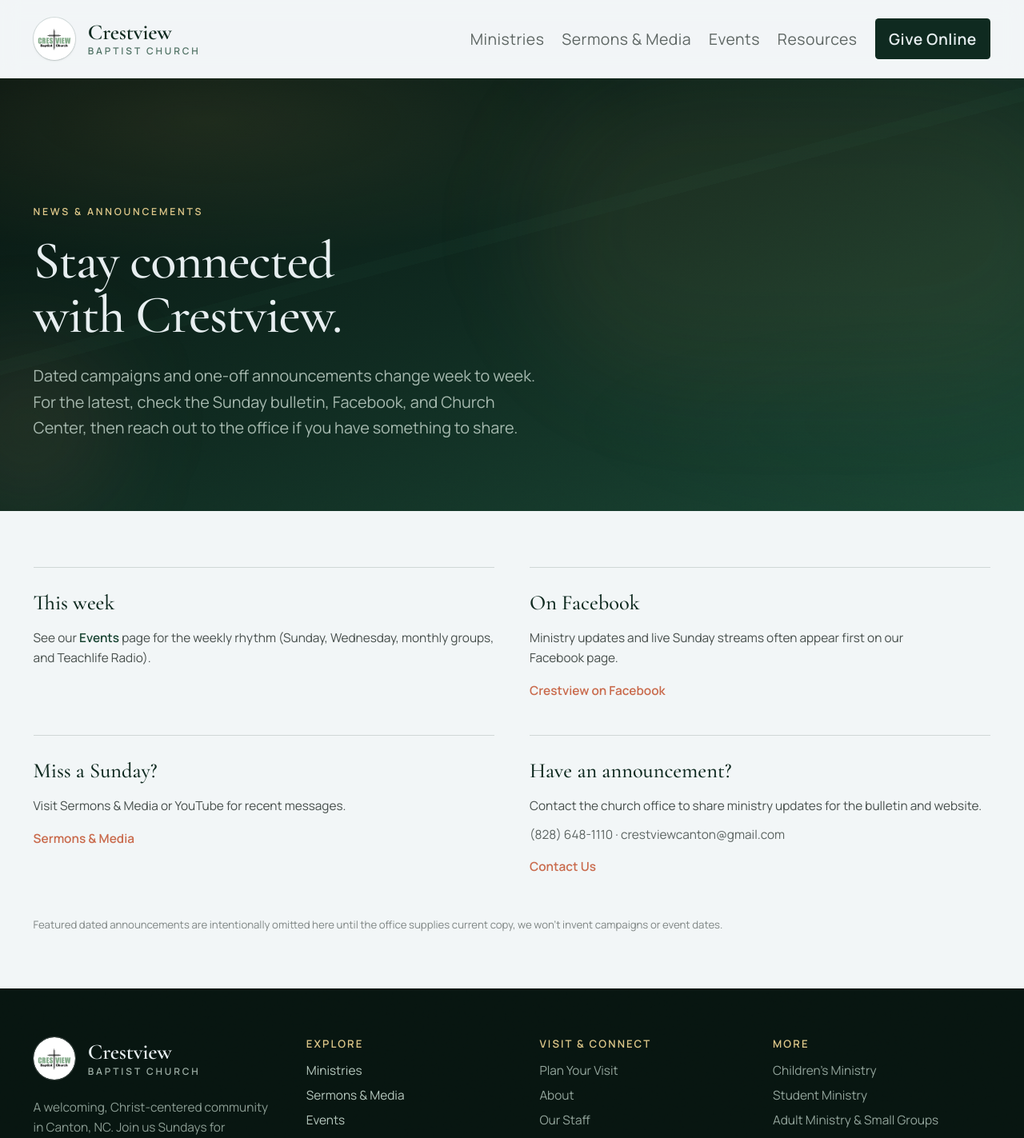
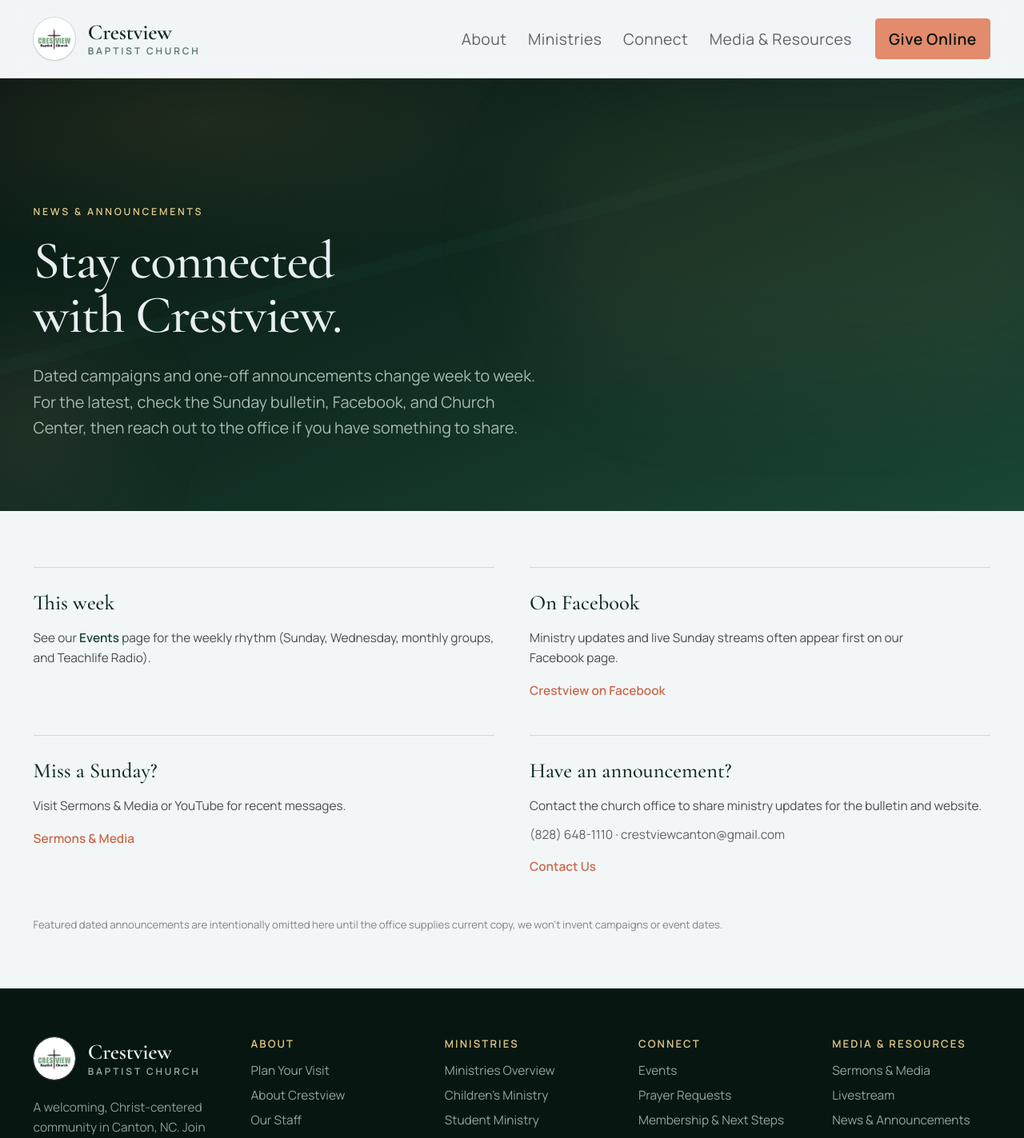
Before and after one commit to bearpixelmedia/crestviewcanton.com, a Next.js app: page /news in a window 1280 px wide. Shown: the top 1423 px of the page at 80% size. Built offline with nearby package versions, Linux system fonts and the light colour scheme.

Commit message:
Add desktop mega menu and fix pathway photo types
Unify nav into grouped sitemap for a desktop mega menu and mobile
drawer, keep dawn Give Online CTA, and give every pathway photo an
objectClass so the home page type-checks under npm run build.

```diff
--- a/src/app/page.tsx
+++ b/src/app/page.tsx
@@ -135,11 +135,7 @@ export default function HomePage() {
                     alt={item.photo.alt}
                     fill
                     sizes="(max-width: 640px) 100vw, (max-width: 1024px) 50vw, 33vw"
-                    className={`object-cover transition-transform duration-700 group-hover:scale-[1.03] ${
-                      "objectClass" in item.photo
-                        ? item.photo.objectClass
-                        : ""
-                    }`}
+                    className={`object-cover transition-transform duration-700 group-hover:scale-[1.03] ${item.photo.objectClass}`}
                   />
                 </div>
                 <h3 className="font-display text-[1.65rem] leading-snug text-pine">
--- a/src/components/SiteFooter.tsx
+++ b/src/components/SiteFooter.tsx
@@ -1,6 +1,6 @@
 import Link from "next/link";
 import { BrandLogo } from "@/components/BrandLogo";
-import { moreNav, primaryNav, secondaryNav, site } from "@/lib/site";
+import { navGroups, site } from "@/lib/site";
 
 export function SiteFooter() {
   return (
@@ -9,43 +9,15 @@ export function SiteFooter() {
         aria-hidden
         className="pointer-events-none absolute inset-0 grain opacity-[0.12] mix-blend-overlay"
       />
-      <div className="relative mx-auto grid max-w-6xl gap-10 px-5 py-14 sm:grid-cols-2 lg:grid-cols-[1.2fr_1fr_1fr_1.1fr] sm:px-8">
+      <div className="relative mx-auto grid max-w-6xl gap-10 px-5 py-14 sm:grid-cols-2 lg:grid-cols-[1.15fr_repeat(4,1fr)] sm:px-8">
         <div>
           <BrandLogo tone="hero" />
           <p className="mt-5 max-w-sm text-sm leading-relaxed text-mist/75">
             {site.tagline}. Join us Sundays for worship, Life Groups, and
             fellowship.
           </p>
-        </div>
-
-        <div>
-          <p className="text-xs font-semibold uppercase tracking-[0.16em] text-gold-soft">
-            Explore
-          </p>
-          <ul className="mt-3 space-y-2 text-sm">
-            {primaryNav.map((item) => (
-              <li key={item.href}>
-                <Link href={item.href} className="hover:text-fog">
-                  {item.label}
-                </Link>
-              </li>
-            ))}
-          </ul>
-        </div>
-
-        <div>
-          <p className="text-xs font-semibold uppercase tracking-[0.16em] text-gold-soft">
-            Visit &amp; connect
-          </p>
-          <ul className="mt-3 space-y-2 text-sm text-mist/80">
-            {secondaryNav.map((item) => (
-              <li key={item.href}>
-                <Link href={item.href} className="hover:text-fog">
-                  {item.label}
-                </Link>
-              </li>
-            ))}
-            <li className="pt-2">
+          <ul className="mt-5 space-y-1.5 text-sm text-mist/80">
+            <li>
               <a href={`tel:${site.phoneTel}`} className="hover:text-fog">
                 {site.phone}
               </a>
@@ -93,13 +65,14 @@ export function SiteFooter() {
           </ul>
         </div>
 
-        <div>
+        {navGroups.map((group) => (
+          <div key={group.id}>
             <p className="text-xs font-semibold uppercase tracking-[0.16em] text-gold-soft">
-            More
+              {group.label}
             </p>
-          <ul className="mt-3 columns-1 gap-x-6 space-y-2 text-sm text-mist/80 sm:columns-2 lg:columns-1">
-            {moreNav.map((item) => (
-              <li key={item.href} className="break-inside-avoid">
+            <ul className="mt-3 space-y-2 text-sm text-mist/80">
+              {group.links.map((item) => (
+                <li key={item.href}>
                   <Link href={item.href} className="hover:text-fog">
                     {item.label}
                   </Link>
@@ -107,6 +80,7 @@ export function SiteFooter() {
               ))}
             </ul>
           </div>
+        ))}
       </div>
       <div className="relative border-t border-white/10">
         <div className="mx-auto flex max-w-6xl flex-col gap-2 px-5 py-5 text-xs text-mist/50 sm:flex-row sm:items-center sm:justify-between sm:px-8">
--- a/src/components/SiteHeader.tsx
+++ b/src/components/SiteHeader.tsx
@@ -2,9 +2,9 @@
 
 import Link from "next/link";
 import { usePathname } from "next/navigation";
-import { useState } from "react";
+import { useEffect, useId, useRef, useState } from "react";
 import { BrandLogo } from "@/components/BrandLogo";
-import { moreNav, primaryNav, secondaryNav } from "@/lib/site";
+import { navGroups } from "@/lib/site";
 
 type Props = {
   variant?: "hero" | "solid";
@@ -15,16 +15,58 @@ export function SiteHeader({ variant }: Props) {
   const onHome = pathname === "/";
   const tone = variant ?? (onHome ? "hero" : "solid");
   const isHero = tone === "hero";
-  const [open, setOpen] = useState(false);
+  const [mobileOpen, setMobileOpen] = useState(false);
+  const [megaOpen, setMegaOpen] = useState(false);
+  const megaPanelId = useId();
+  const desktopNavRef = useRef<HTMLDivElement>(null);
+  const closeTimer = useRef<ReturnType<typeof setTimeout> | null>(null);
 
-  // Desktop primary nav + CTA sized for older readers (~1.1rem)
-  const linkClass = isHero
+  const triggerClass = isHero
     ? "text-[1.1rem] tracking-wide transition-colors hover:text-fog"
     : "text-[1.1rem] tracking-wide text-ink/65 transition-colors hover:text-pine";
 
-  const ctaClass = isHero
-    ? "rounded-sm bg-dawn px-4 py-2.5 text-[1.1rem] font-semibold tracking-wide text-forest transition-colors hover:bg-dawn-deep hover:text-fog"
-    : "rounded-sm bg-pine px-4 py-2.5 text-[1.1rem] font-semibold tracking-wide text-fog transition-colors hover:bg-canopy";
+  // Dawn CTA on every header variant for a consistent Give Online signal
+  const ctaClass =
+    "rounded-sm bg-dawn px-4 py-2.5 text-[1.1rem] font-semibold tracking-wide text-forest transition-colors hover:bg-dawn-deep hover:text-fog";
+
+  function openMega() {
+    if (closeTimer.current) {
+      clearTimeout(closeTimer.current);
+      closeTimer.current = null;
+    }
+    setMegaOpen(true);
+  }
+
+  function scheduleCloseMega() {
+    if (closeTimer.current) clearTimeout(closeTimer.current);
+    closeTimer.current = setTimeout(() => setMegaOpen(false), 140);
+  }
+
+  useEffect(() => {
+    function onKey(e: KeyboardEvent) {
+      if (e.key === "Escape") {
+        setMegaOpen(false);
+        setMobileOpen(false);
+      }
+    }
+    function onPointer(e: MouseEvent) {
+      if (!desktopNavRef.current?.contains(e.target as Node)) {
+        setMegaOpen(false);
+      }
+    }
+    document.addEventListener("keydown", onKey);
+    document.addEventListener("mousedown", onPointer);
+    return () => {
+      document.removeEventListener("keydown", onKey);
+      document.removeEventListener("mousedown", onPointer);
+      if (closeTimer.current) clearTimeout(closeTimer.current);
+    };
+  }, []);
+
+  useEffect(() => {
+    setMegaOpen(false);
+    setMobileOpen(false);
+  }, [pathname]);
 
   return (
     <header
@@ -37,33 +79,81 @@ export function SiteHeader({ variant }: Props) {
       <div className="mx-auto flex max-w-6xl items-center justify-between gap-4 px-5 py-5 sm:px-8">
         <BrandLogo tone={isHero ? "hero" : "solid"} />
 
-        <nav
-          className={`hidden items-center gap-5 lg:flex ${
-            isHero ? "text-mist/90" : ""
-          }`}
+        <div
+          ref={desktopNavRef}
+          className="relative hidden items-center gap-1 lg:flex"
+          onMouseEnter={openMega}
+          onMouseLeave={scheduleCloseMega}
         >
-          {primaryNav.map((item) => (
-            <Link key={item.href} href={item.href} className={linkClass}>
-              {item.label}
-            </Link>
-          ))}
-          <Link href="/give-online" className={ctaClass}>
+          <nav
+            className={`flex items-center gap-1 ${isHero ? "text-mist/90" : ""}`}
+            aria-label="Primary"
+          >
+            {navGroups.map((group) => (
+              <button
+                key={group.id}
+                type="button"
+                className={`${triggerClass} rounded-sm px-2.5 py-2`}
+                aria-expanded={megaOpen}
+                aria-controls={megaPanelId}
+                onFocus={openMega}
+                onClick={() => setMegaOpen((v) => !v)}
+              >
+                {group.label}
+              </button>
+            ))}
+          </nav>
+          <Link href="/give-online" className={`${ctaClass} ml-3`}>
             Give Online
           </Link>
-        </nav>
+
+          {megaOpen ? (
+            <div
+              id={megaPanelId}
+              role="region"
+              aria-label="Site menu"
+              className="absolute right-0 top-full z-40 mt-2 w-[min(56rem,calc(100vw-2.5rem))] rounded-sm border border-pine/10 bg-paper p-6 shadow-[0_18px_50px_-20px_rgba(7,21,16,0.45)]"
+              onMouseEnter={openMega}
+              onMouseLeave={scheduleCloseMega}
+            >
+              <div className="grid gap-8 sm:grid-cols-2 lg:grid-cols-4">
+                {navGroups.map((group) => (
+                  <div key={group.id}>
+                    <p className="text-[0.7rem] font-semibold uppercase tracking-[0.16em] text-dawn-deep">
+                      {group.label}
+                    </p>
+                    <ul className="mt-3 space-y-2">
+                      {group.links.map((item) => (
+                        <li key={item.href}>
+                          <Link
+                            href={item.href}
+                            className="block text-[1.05rem] leading-snug text-pine/85 transition-colors hover:text-pine"
+                            onClick={() => setMegaOpen(false)}
+                          >
+                            {item.label}
+                          </Link>
+                        </li>
+                      ))}
+                    </ul>
+                  </div>
+                ))}
+              </div>
+            </div>
+          ) : null}
+        </div>
 
         <button
           type="button"
-          aria-expanded={open}
+          aria-expanded={mobileOpen}
           aria-controls="mobile-nav"
-          onClick={() => setOpen((v) => !v)}
+          onClick={() => setMobileOpen((v) => !v)}
           className={`inline-flex items-center gap-2 rounded-sm border px-3 py-2 text-sm lg:hidden ${
             isHero
               ? "border-mist/30 text-fog"
               : "border-pine/20 text-pine"
           }`}
         >
-          {open ? (
+          {mobileOpen ? (
             <svg
               aria-hidden
               viewBox="0 0 24 24"
@@ -88,55 +178,42 @@ export function SiteHeader({ variant }: Props) {
               <path d="M4 7h16M4 12h16M4 17h16" />
             </svg>
           )}
-          {open ? "Close" : "Menu"}
+          {mobileOpen ? "Close" : "Menu"}
         </button>
       </div>
 
-      {open ? (
+      {mobileOpen ? (
         <div
           id="mobile-nav"
-          className="border-t border-white/10 bg-pine px-5 py-5 lg:hidden"
+          className="max-h-[min(78vh,40rem)] overflow-y-auto border-t border-white/10 bg-pine px-5 py-5 lg:hidden"
         >
-          <nav className="flex flex-col gap-3.5 text-fog">
-            {primaryNav.map((item) => (
-              <Link
-                key={item.href}
-                href={item.href}
-                onClick={() => setOpen(false)}
-                className="py-1 text-base tracking-wide"
-              >
-                {item.label}
-              </Link>
-            ))}
+          <nav className="flex flex-col text-fog" aria-label="Mobile">
             <Link
               href="/give-online"
-              onClick={() => setOpen(false)}
-              className="mt-1 inline-flex w-fit rounded-sm bg-dawn px-4 py-2.5 text-sm font-semibold text-forest"
+              onClick={() => setMobileOpen(false)}
+              className="mb-5 inline-flex w-fit rounded-sm bg-dawn px-4 py-2.5 text-base font-semibold text-forest"
             >
               Give Online
             </Link>
-            {secondaryNav.map((item) => (
-              <Link
-                key={item.href}
-                href={item.href}
-                onClick={() => setOpen(false)}
-                className="py-1 text-sm text-mist"
-              >
-                {item.label}
-              </Link>
-            ))}
-            <p className="mt-4 text-[0.7rem] font-semibold uppercase tracking-[0.18em] text-gold-soft">
-              More
-            </p>
-            {moreNav.map((item) => (
-              <Link
-                key={item.href}
-                href={item.href}
-                onClick={() => setOpen(false)}
-                className="py-1 text-sm text-mist/90"
-              >
-                {item.label}
-              </Link>
+            {navGroups.map((group) => (
+              <div key={group.id} className="mb-5 last:mb-0">
+                <p className="text-[0.7rem] font-semibold uppercase tracking-[0.18em] text-gold-soft">
+                  {group.label}
+                </p>
+                <ul className="mt-2.5 flex flex-col gap-2">
+                  {group.links.map((item) => (
+                    <li key={item.href}>
+                      <Link
+                        href={item.href}
+                        onClick={() => setMobileOpen(false)}
+                        className="block py-0.5 text-base tracking-wide text-fog"
+                      >
+                        {item.label}
+                      </Link>
+                    </li>
+                  ))}
+                </ul>
+              </div>
             ))}
           </nav>
         </div>
--- a/src/lib/photos.ts
+++ b/src/lib/photos.ts
@@ -39,26 +39,31 @@ export const photos = {
     src: "/images/social/fb-serve-5.jpg",
     alt: "Crestview church family gathered in fellowship",
     owner: "home-pathway-life-groups",
+    objectClass: "",
   },
   pathwayEvents: {
     src: "/images/social/fb-serve-2.jpg",
     alt: "Fellowship breakfast during a Crestview gathering",
     owner: "home-pathway-events",
+    objectClass: "",
   },
   pathwayServe: {
     src: "/images/social/fb-serve-1.jpg",
     alt: "Crestview members serving in the community",
     owner: "home-pathway-serve",
+    objectClass: "",
   },
   pathwayStudent: {
     src: "/images/social/fb-serve-4.jpg",
     alt: "Volunteers preparing food in the Crestview kitchen",
     owner: "home-pathway-student",
+    objectClass: "",
   },
   pathwayPrayer: {
     src: "/images/social/fb-serve-3.jpg",
     alt: "Shared table fellowship at Crestview",
     owner: "home-pathway-prayer",
+    objectClass: "",
   },
   /** Adult ministry */
   seniors2: {
--- a/src/lib/site.ts
+++ b/src/lib/site.ts
@@ -50,35 +50,53 @@ export const site = {
   officeHours: "Monday–Friday, 9:00 AM – 6:00 PM",
 } as const;
 
-/** Primary nav */
-export const primaryNav = [
-  { href: "/ministries", label: "Ministries" },
-  { href: "/sermons-media", label: "Sermons & Media" },
-  { href: "/events", label: "Events" },
-  { href: "/resources", label: "Resources" },
-] as const;
-
-export const secondaryNav = [
+/** Full site map for header mega menu + mobile drawer (Give Online is CTA-only). */
+export const navGroups = [
+  {
+    id: "about",
+    label: "About",
+    links: [
       { href: "/plan-your-visit", label: "Plan Your Visit" },
-  { href: "/about", label: "About" },
+      { href: "/about", label: "About Crestview" },
       { href: "/our-staff", label: "Our Staff" },
       { href: "/our-beliefs", label: "Our Beliefs" },
-  { href: "/contact", label: "Contact" },
-] as const;
-
-export const moreNav = [
+      { href: "/frequently-asked-questions", label: "FAQ" },
+    ],
+  },
+  {
+    id: "ministries",
+    label: "Ministries",
+    links: [
+      { href: "/ministries", label: "Ministries Overview" },
       { href: "/childrens-ministry", label: "Children’s Ministry" },
       { href: "/student-ministry", label: "Student Ministry" },
       { href: "/adult-ministry", label: "Adult Ministry & Small Groups" },
       { href: "/missions", label: "Missions & Outreach" },
       { href: "/serve", label: "Serve / Volunteer" },
+    ],
+  },
+  {
+    id: "connect",
+    label: "Connect",
+    links: [
+      { href: "/events", label: "Events" },
       { href: "/prayer-requests", label: "Prayer Requests" },
       { href: "/membership", label: "Membership & Next Steps" },
       { href: "/baptism", label: "Baptism" },
+      { href: "/contact", label: "Contact" },
+    ],
+  },
+  {
+    id: "media",
+    label: "Media & Resources",
+    links: [
+      { href: "/sermons-media", label: "Sermons & Media" },
       { href: "/livestream", label: "Livestream" },
       { href: "/news", label: "News & Announcements" },
       { href: "/photo-gallery", label: "Photo Gallery" },
-  { href: "/frequently-asked-questions", label: "FAQ" },
+      { href: "/resources", label: "Resources" },
+    ],
+  },
 ] as const;
 
 export const ministryLinks = [
```
Lines whose indentation alone changed are shown as unchanged.
